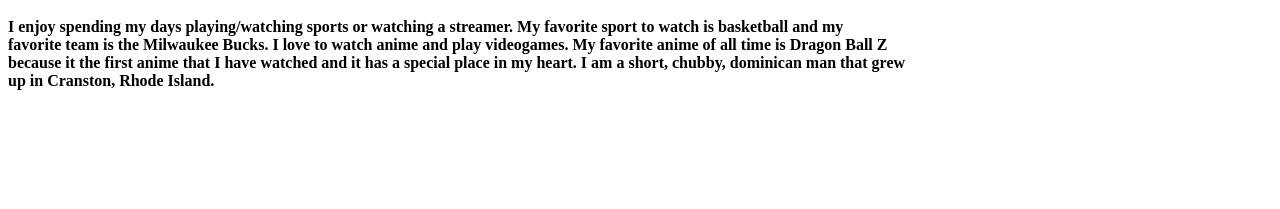
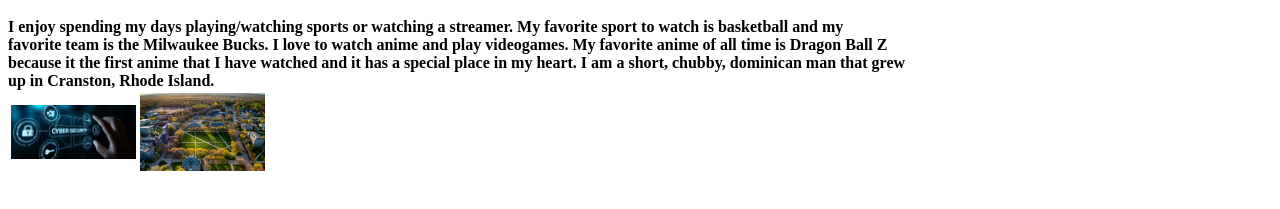
Before and after one commit to hmunoz04/hmunoz04.github.io, a plain HTML site: page about.html in a window 1280 px wide. Shown: the part 391-600 px from the top of the page. Drawn offline with Linux system fonts and the light colour scheme.

Commit message:
Update about.html

```diff
--- a/about.html
+++ b/about.html
@@ -23,5 +23,14 @@
               favorite team is the Milwaukee Bucks. I love to watch anime and play videogames. My favorite anime of all time is Dragon Ball Z <br>
               because it the first anime that I have watched and it has a special place in my heart. I am a short, chubby, dominican man that grew <br>
               up in Cranston, Rhode Island.
+
+                 <table>
+           <thead>
+               <tr>
+                   <td align="center"><img src="creating-rolling-out-effective-cyber-security-strategy-1024x440.jpeg.optimal.jpeg" width="125"></td>
+                   <td align="center"><img src="URI-Aerial-View.jpg" width="125"></td>
+               </tr>
+             </thead>
+               </table>
     </body>
 </html>
```
